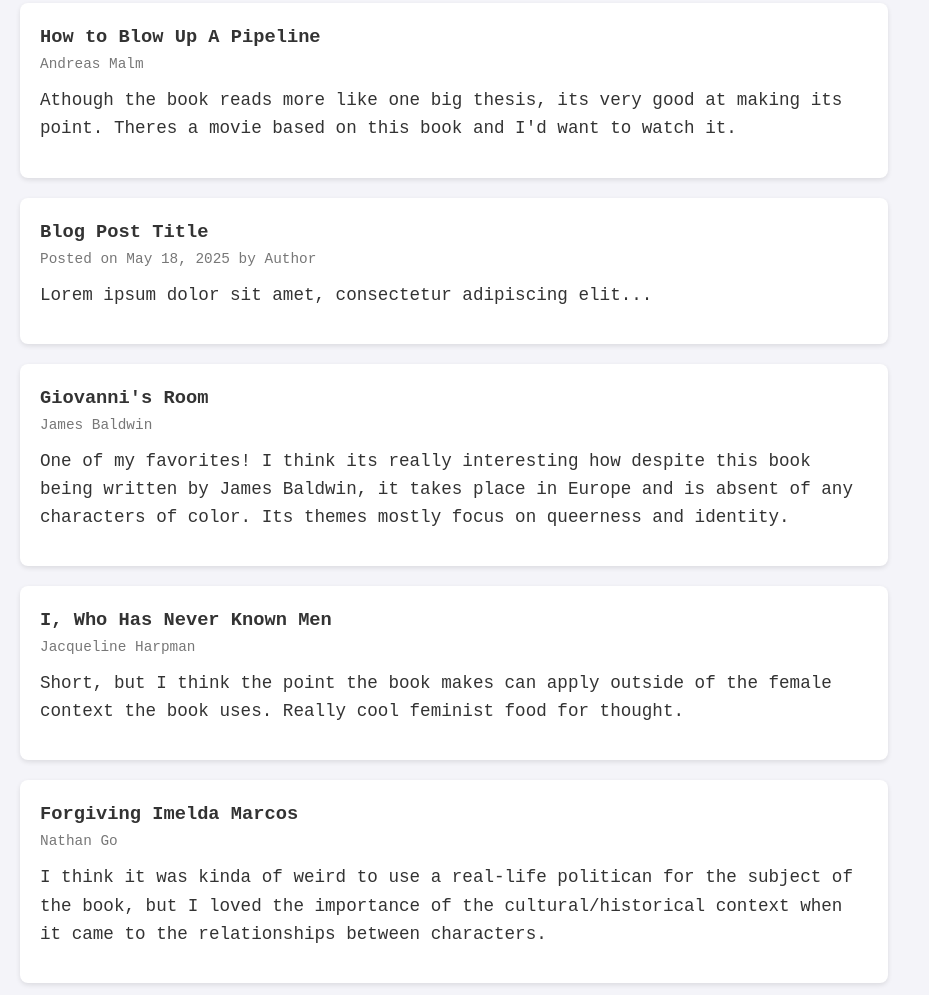
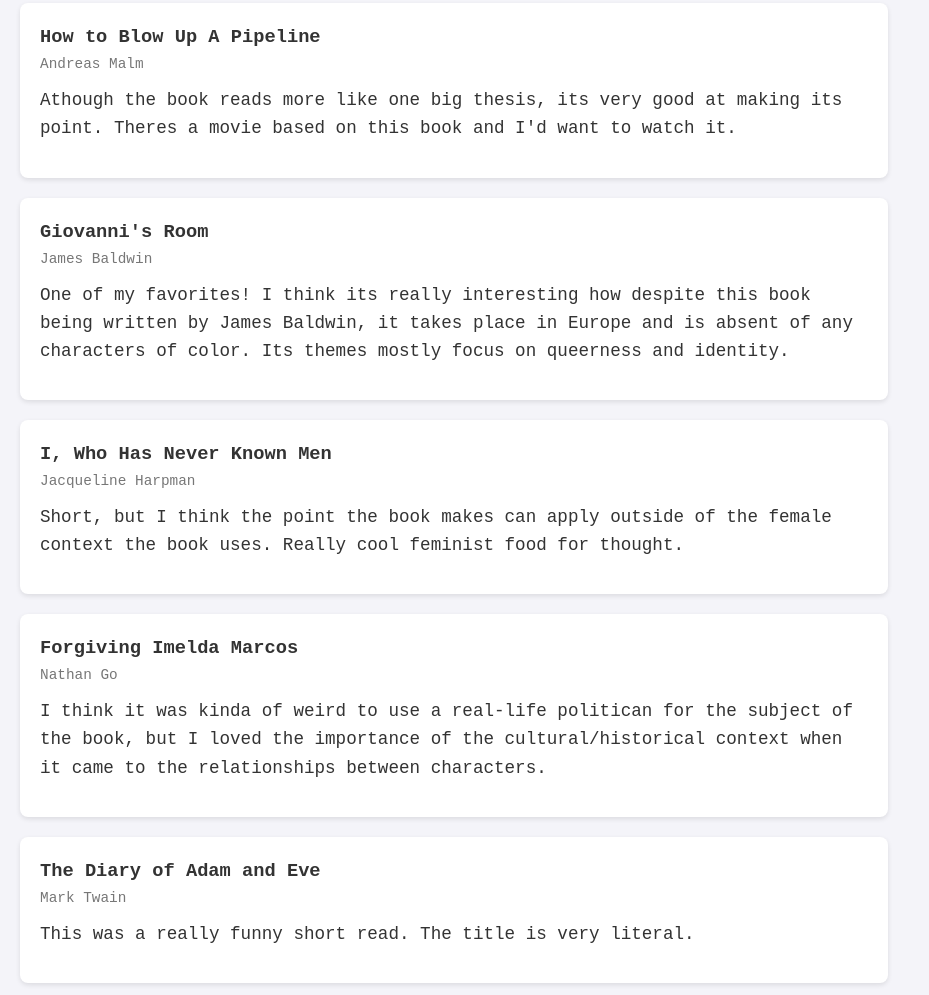
Before and after one commit to gabbypesito/bookblog, a plain HTML site: page index.html in a window 1280 px wide. Shown: the part 1242-2237 px from the top of the page, without its empty margins (0-929 px from the left). Drawn offline with Linux system fonts and the light colour scheme.

Commit message:
Update index.html

```diff
--- a/index.html
+++ b/index.html
@@ -54,12 +54,6 @@
         <h3>How to Blow Up A Pipeline</h3>
         <p class="meta">Andreas Malm</p>
         <p class="excerpt">Athough the book reads more like one big thesis, its very good at making its point. Theres a movie based on this book and I'd want to watch it.</p>
-      </article>
-
-      <article class="post">
-        <h3>Blog Post Title</h3>
-        <p class="meta">Posted on May 18, 2025 by Author</p>
-        <p class="excerpt">Lorem ipsum dolor sit amet, consectetur adipiscing elit...</p>
       </article>
 
       <article class="post">
```
